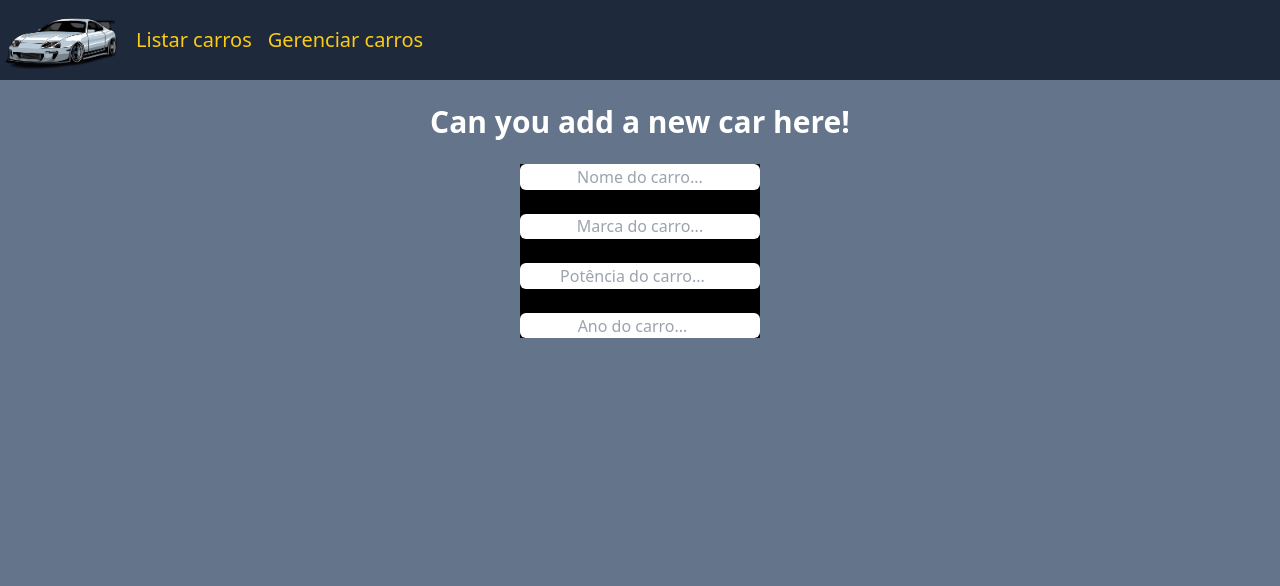
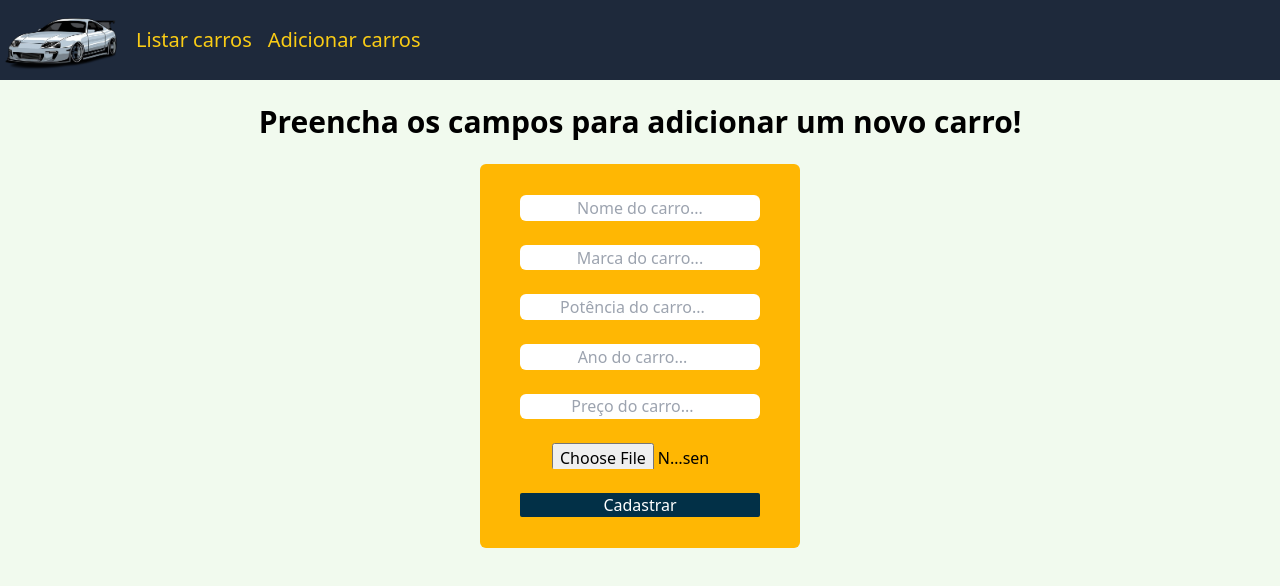
Before and after one commit to eduardo-victor/frontend-cardealership, a React (Vite) app: page /manage-cars in a window 1280 px wide. Shown: the top 586 px of the page. Built offline with nearby package versions, Linux system fonts and the light colour scheme.

Commit message:
finished the form and added delete button in card

```diff
--- a/src/components/Card.jsx
+++ b/src/components/Card.jsx
@@ -3,17 +3,18 @@ import React from 'react'
 const Card = (props) => {
   return (
     <div className='w-screen h-[91.7vh] flex items-center justify-center'>
-        <div className='flex flex-col w-[15vw] h-[42vh] bg-slate-700 rounded-md'>
+        <div className='flex flex-col w-[18vw] h-[51vh] bg-slate-700 rounded-md'>
             <div className='flex flex-col items-center justify-center'>
                 <h1 className='mt-4 text-white font-bold'>{props.marca_carro}</h1>
                 <div className='flex  items-center justify-center mt-4 bg-black'>
-                    <img src={props.foto_carro} alt="img-card" className='flex items-center justify-center w-[15vw] h-[30vh]' />
+                    <img src={props.foto_carro} alt="img-card" className='flex items-center justify-center w-[18vw] h-[30vh]' />
                 </div>
                 <div className='flex flex-col items-center justify-center'>
                     <h1 className='text-white font-semibold'>Modelo: <span>{props.nome_carro}</span></h1>
                     <h1 className='text-white font-semibold'>Ano: {props.ano_carro}</h1>
                     <h1 className='text-white font-semibold'>Potência: {props.potencia_carro}</h1>
                 </div>
+                <button className='text-white bg-red-600 w-[18vw] h-[4vh] rounded-sm mt-2 hover:text-black hover:bg-red-700'>Delete</button>
             </div>
         </div>
     </div>
--- a/src/components/Navbar.jsx
+++ b/src/components/Navbar.jsx
@@ -9,7 +9,7 @@ const Navbar = () => {
             <ul className='flex space-x-4 text-yellow-400 text-xl items-center'>
                 <Link to="/" className='w-[120px] h-[80px]'><img src={Logo} alt="supra-logo"/></Link>
                 <Link to="/list-cars" className='hover:text-[#FB8500] cursor-pointer'>Listar carros</Link>
-                <Link to="/manage-cars" className='hover:text-[#FB8500] cursor-pointer'>Gerenciar carros</Link>
+                <Link to="/manage-cars" className='hover:text-[#FB8500] cursor-pointer'>Adicionar carros</Link>
             </ul>
       </div>
       </div>
--- a/src/pages/ManagePage.jsx
+++ b/src/pages/ManagePage.jsx
@@ -7,8 +7,8 @@ export const ManagePage = () => {
   return (
     <>
     <Navbar/>
-    <div className= "w-screen h-[91.7vh] bg-slate-500 flex flex-col items-center">
-      <h1 className='text-3xl font-bold text-white mt-6'>Can you add a new car here!</h1>
+    <div className= "w-screen h-[91.7vh] bg-[#f1faee] flex flex-col items-center">
+      <h1 className='text-3xl font-bold text-black mt-6'>Preencha os campos para adicionar um novo carro!</h1>
         <Formik
           initialValues={{
             nome_carro: '',
@@ -18,16 +18,16 @@ export const ManagePage = () => {
             preco_carro: '',
             foto_carro: ''
           }}
-          validate={values => {
+          onSubmit={(values, {setSubmitting}) => {
             if (!values.nome_carro || !values.marca_carro || !values.ano_carro || !values.potencia_carro || !values.preco_carro || !values.foto_carro){
-              Notify.failure('Preenche tudo, burro')
+              Notify.warning('Oops! Preencha todos os campos :D')
             }
-          }}
-          onSubmit={(values, {setSubmitting}) => {
-            setTimeout(() => {
-              alert(JSON.stringify(values, null, 2));
-              setSubmitting(false);
-            }, 400)
+            else{
+              setTimeout(() => {
+                alert(JSON.stringify(values, null, 2));
+                setSubmitting(false);
+              }, 400)
+            }
           }}
         >
           {({
@@ -38,7 +38,7 @@ export const ManagePage = () => {
             handleSubmit,
             isSubmitting
           }) => (
-            <div className='bg-black mt-6 '>
+            <div className='bg-[#ffb703] mt-6 w-[40vh] h-[30vw] flex items-center justify-center rounded-md'>
               <form className='flex flex-col' onSubmit={handleSubmit}>
                 <input
                 className='w-[30vh] h-[2vw] text-center rounded-md'
@@ -80,6 +80,28 @@ export const ManagePage = () => {
                 value={values.ano_carro}
                 />
                 {touched.ano_carro}
+                <input
+                className='mt-6 w-[30vh] h-[2vw] text-center rounded-md'
+                type="number"
+                name="preco_carro"
+                onChange={handleChange}
+                onBlur={handleBlur}
+                placeholder='Preço do carro...'
+                value={values.preco_carro}
+                />
+                {touched.preco_carro}
+                <input
+                className='ml-8 mt-6 w-[20vh] h-[2vw] text-center rounded-sm'
+                type="file"
+                name="foto_carro"
+                onChange={handleChange}
+                onBlur={handleBlur}
+                value={values.foto_carro}
+                />
+                {touched.foto_carro}
+                <button className='mt-6 bg-[#023047] text-white rounded-sm' type="submit">
+                Cadastrar
+                </button>
               </form>
             </div>
           )}
```
